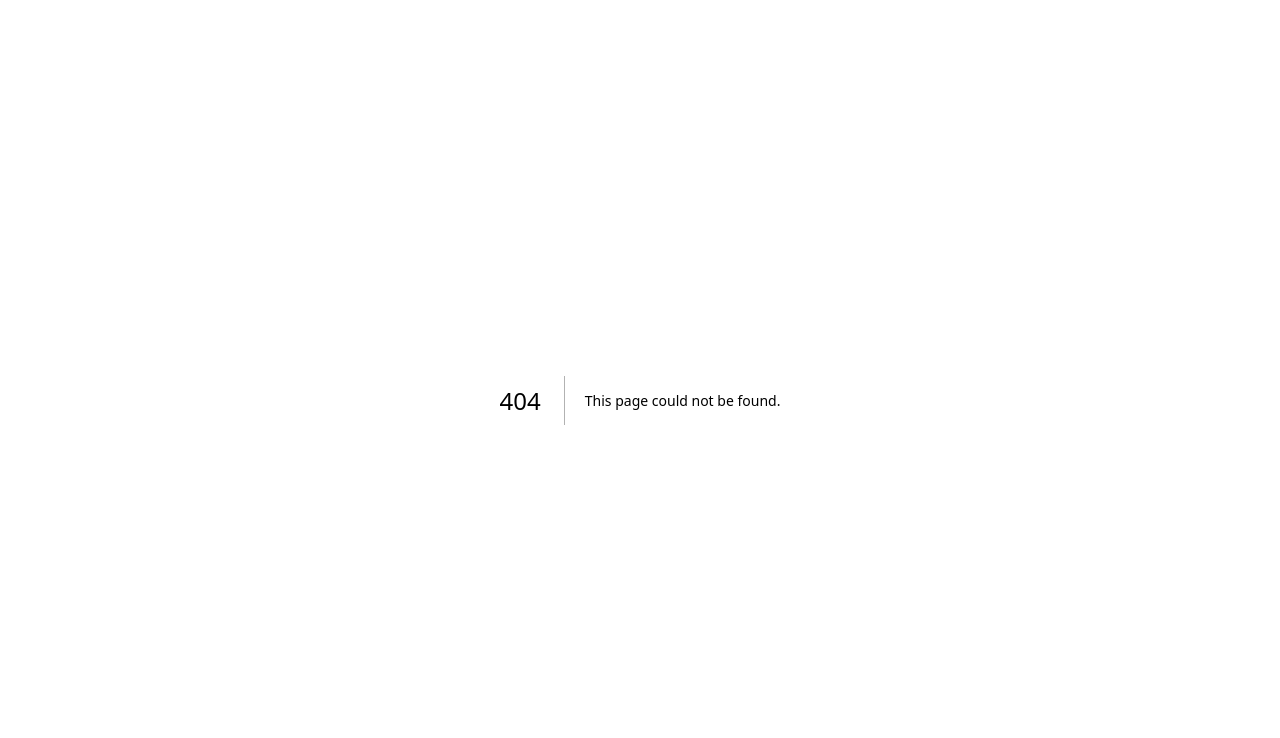
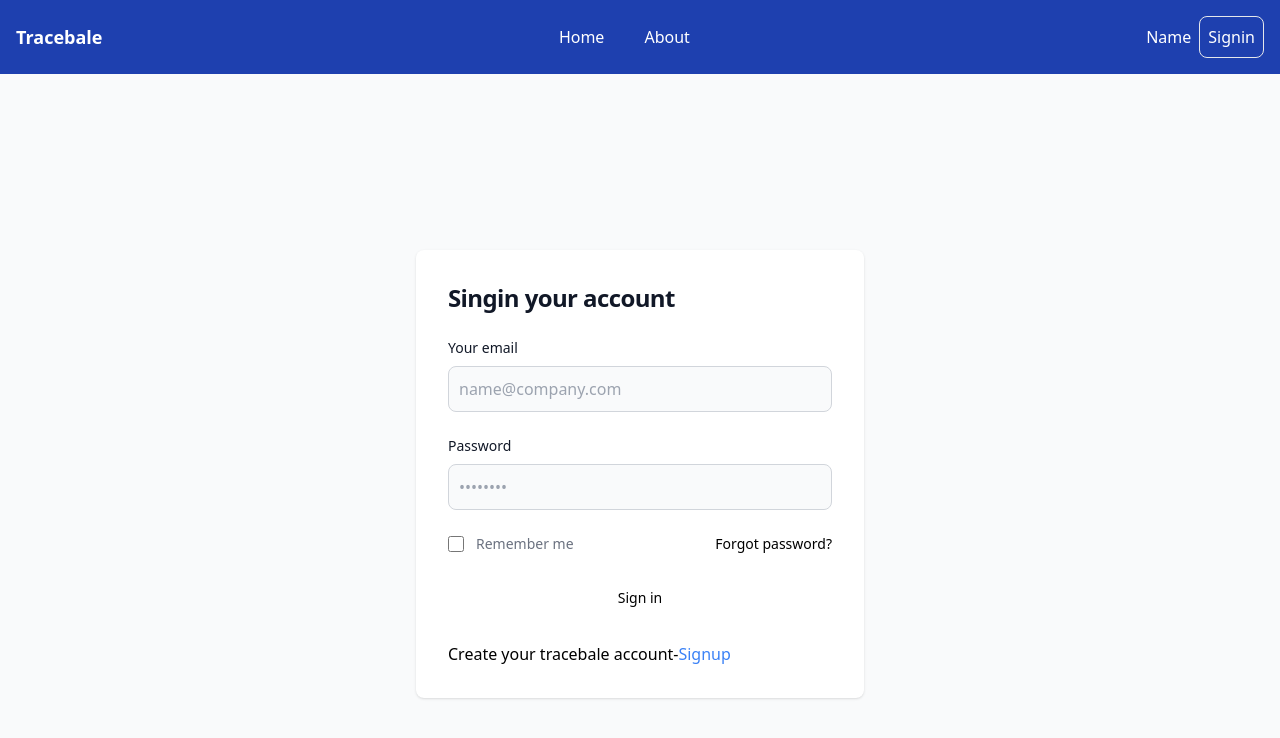
Before and after one commit to anksthakur/new-tracebale, a Next.js app: page /auth/signin in a window 1280 px wide. Before the commit this address had no page. Shown: the top 738 px of the page. Built offline with nearby package versions, Linux system fonts and the light colour scheme.

Commit message:
login form create conditionally

```diff
--- /dev/null
+++ b/src/app/admin/page.tsx
@@ -0,0 +1,16 @@
+import React from 'react'
+
+
+const page = () => {
+    return (
+        <>
+            <div>
+
+                <h1>Admin</h1>
+
+            </div>
+        </>
+    )
+}
+
+export default page
--- /dev/null
+++ b/src/app/auth/signin/page.tsx
@@ -0,0 +1,14 @@
+import AuthForm from '@/app/components/AuthForm'
+import React from 'react'
+
+const page = () => {
+    return (
+        <>
+        <div>
+            <AuthForm type={"signin"}/>
+        </div>
+        </>
+    )
+}
+
+export default page
--- /dev/null
+++ b/src/app/auth/signup/page.tsx
@@ -0,0 +1,14 @@
+import AuthForm from '@/app/components/AuthForm'
+import React from 'react'
+
+const page = () => {
+  return (
+    <>
+<div>
+  <AuthForm  type={"signup"}/>
+</div>
+    </>
+  )
+}
+
+export default page
--- /dev/null
+++ b/src/app/components/AuthForm.tsx
@@ -0,0 +1,57 @@
+"use client"
+import Link from 'next/link'
+import React from 'react'
+
+const AuthForm = ({type}:any) => {
+
+  return (
+    <>
+    <div>
+    <section className="bg-gray-50 dark:bg-gray-900">
+                    <div className="flex flex-col items-center justify-center px-6 py-8 mx-auto md:h-screen lg:py-0">
+                        <div className="w-full bg-white rounded-lg shadow dark:border md:mt-0 sm:max-w-md xl:p-0 dark:bg-gray-800 dark:border-gray-700">
+                            <div className="p-6 space-y-4 md:space-y-6 sm:p-8">
+                                <h1 className="text-xl font-bold leading-tight tracking-tight text-gray-900 md:text-2xl dark:text-white">
+                                    {type === "signin" ? "Singin your account" :"Create Your tracebale Account"}
+                                </h1>
+                                <form className="space-y-4 md:space-y-6" action="#">
+                                {type === "signin"? "":(<div>
+                                        <label htmlFor="name" className="block mb-2 text-sm font-medium text-gray-900 dark:text-white">Your Name</label>
+                                        <input type="name" name="name" id="name" className="bg-gray-50 border border-gray-300 text-gray-900 rounded-lg focus:ring-primary-600 focus:border-primary-600 block w-full p-2.5 dark:bg-gray-700 dark:border-gray-600 dark:placeholder-gray-400 dark:text-white dark:focus:ring-blue-500 dark:focus:border-blue-500" placeholder="Enter your name" />
+                                    </div>)}
+                                    <div>
+                                        <label htmlFor="email" className="block mb-2 text-sm font-medium text-gray-900 dark:text-white">Your email</label>
+                                        <input type="email" name="email" id="email" className="bg-gray-50 border border-gray-300 text-gray-900 rounded-lg focus:ring-primary-600 focus:border-primary-600 block w-full p-2.5 dark:bg-gray-700 dark:border-gray-600 dark:placeholder-gray-400 dark:text-white dark:focus:ring-blue-500 dark:focus:border-blue-500" placeholder="name@company.com" />
+                                    </div>
+                                    <div>
+                                        <label htmlFor="password" className="block mb-2 text-sm font-medium text-gray-900 dark:text-white">Password</label>
+                                        <input type="password" name="password" id="password" placeholder="••••••••" className="bg-gray-50 border border-gray-300 text-gray-900 rounded-lg focus:ring-primary-600 focus:border-primary-600 block w-full p-2.5 dark:bg-gray-700 dark:border-gray-600 dark:placeholder-gray-400 dark:text-white dark:focus:ring-blue-500 dark:focus:border-blue-500" />
+                                    </div>
+                                   {type === "signin"? "":( <div>
+                                        <label htmlFor="confirm password" className="block mb-2 text-sm font-medium text-gray-900 dark:text-white">Confirm Password</label>
+                                        <input type="confirm-password" name="confirm-password" id="confirm-password" placeholder="••••••••" className="bg-gray-50 border border-gray-300 text-gray-900 rounded-lg focus:ring-primary-600 focus:border-primary-600 block w-full p-2.5 dark:bg-gray-700 dark:border-gray-600 dark:placeholder-gray-400 dark:text-white dark:focus:ring-blue-500 dark:focus:border-blue-500" />
+                                    </div>)}
+                                    <div className="flex items-center justify-between">
+                                        <div className="flex items-start">
+                                            <div className="flex items-center h-5">
+                                                <input id="remember" aria-describedby="remember" type="checkbox" className="w-4 h-4 border border-gray-300 rounded bg-gray-50 focus:ring-3 focus:ring-primary-300 dark:bg-gray-700 dark:border-gray-600 dark:focus:ring-primary-600 dark:ring-offset-gray-800" />
+                                            </div>
+                                            <div className="ml-3 text-sm">
+                                                <label htmlFor="remember" className="text-gray-500 dark:text-gray-300">Remember me</label>
+                                            </div>
+                                        </div>
+                                        <a href="#" className="text-sm font-medium text-primary-600 hover:underline dark:text-primary-500">Forgot password?</a>
+                                    </div>
+                                    <button type="submit" className="w-full text-black bg-primary-600 hover:bg-blue-500 focus:ring-4 focus:outline-none focus:ring-primary-300 font-medium rounded-lg text-sm px-5 py-2.5 text-center dark:bg-primary-600 dark:hover:bg-primary-700 dark:focus:ring-primary-800">{type === "signin"?"Sign in":"Sign up"}</button>
+                                   {type === "signin"?<h1>Create your tracebale account-<span className='text-blue-500'><Link href="/auth/signup">Signup</Link></span></h1>:""}
+                                </form>
+                            </div>
+                        </div>
+                    </div>
+                </section>
+    </div>
+    </>
+  )
+}
+
+export default AuthForm
--- /dev/null
+++ b/src/app/components/Navbar.tsx
@@ -0,0 +1,27 @@
+"use client"
+import Link from 'next/link';
+
+const Navbar = () => {
+
+    return (
+        <>
+            <div >
+                <nav className="bg-blue-800 ">
+                    <div className="max-w-full mx-auto px-4 py-4 flex justify-between items-center">
+                        <div className="text-white text-lg font-bold">Tracebale</div>
+                        <div className="hidden md:flex space-x-4">
+                            <Link href="/" className="text-white hover:bg-black hover:text-red-500 px-3 py-2 rounded-lg">Home</Link>
+                            <Link href="/about" className="text-white hover:bg-black hover:text-red-500 px-3 py-2 rounded-lg">About</Link>
+                        </div>
+                        <div className='flex items-center gap-2'>
+                            <h3 className='text-white'>Name</h3>
+                            <button className='text-white px-2 py-2 border rounded-lg  hover:bg-black hover:text-red-500'>Signin</button>
+                        </div>
+                    </div>
+                </nav>
+            </div>
+        </>
+    )
+}
+
+export default Navbar
--- a/src/app/globals.css
+++ b/src/app/globals.css
@@ -2,26 +2,14 @@
 @tailwind components;
 @tailwind utilities;
 
-:root {
-  --background: #ffffff;
-  --foreground: #171717;
+*{
+  margin: 0;
+padding: 0;
+box-sizing: border-box;
+list-style: none;
 }
-
-@media (prefers-color-scheme: dark) {
-  :root {
-    --background: #0a0a0a;
-    --foreground: #ededed;
-  }
+.wrapper{
+  max-width: 1430px;
+  margin: 0 auto;
+  padding: 0 15px;
 }
-
-body {
-  color: var(--foreground);
-  background: var(--background);
-  font-family: Arial, Helvetica, sans-serif;
-}
-
-@layer utilities {
-  .text-balance {
-    text-wrap: balance;
-  }
-}
--- a/src/app/layout.tsx
+++ b/src/app/layout.tsx
@@ -1,6 +1,8 @@
 import type { Metadata } from "next";
 import localFont from "next/font/local";
 import "./globals.css";
+import Navbar from "./components/Navbar";
+
 
 const geistSans = localFont({
   src: "./fonts/GeistVF.woff",
@@ -24,12 +26,15 @@ export default function RootLayout({
   children: React.ReactNode;
 }>) {
   return (
+    <>
     <html lang="en">
       <body
         className={`${geistSans.variable} ${geistMono.variable} antialiased`}
       >
+        <Navbar/>
         {children}
       </body>
     </html>
+    </>
   );
 }
--- /dev/null
+++ b/src/app/user/page.tsx
@@ -0,0 +1,14 @@
+import React from 'react'
+
+const page = () => {
+    return (
+        <>
+            <div>
+
+             <h1>User Page</h1>
+            </div>
+        </>
+    )
+}
+
+export default page
```
Also changed, not shown: package.json (+6 -5 lines), 2 other files (tests, documents, lock files or other folders).
